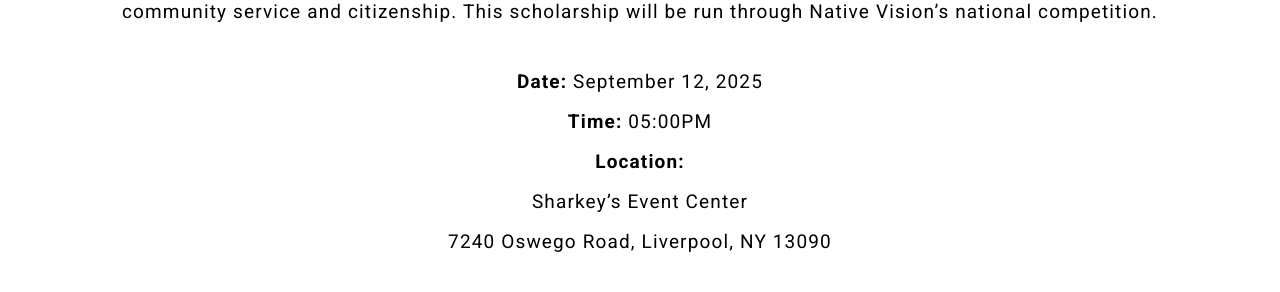
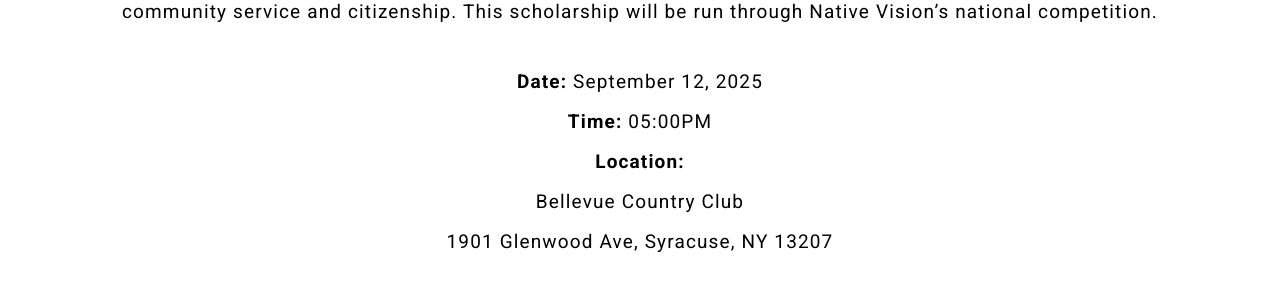
Before and after one commit to adamdjbrett/alfieaward.com, an Eleventy site: page content/award/award-details.md in a window 1280 px wide. Shown: the part 508-800 px from the top of the page. Built offline with nearby package versions, Linux system fonts and the light colour scheme; Eleventy itself is replaced by a stand-in of ours; files that its build step writes are made by us from their sources; what @zachleat/heading-anchors, zod-validation-error would draw is missing.

Commit message:
Update award-details.md
venue update

```diff
--- a/content/award/award-details.md
+++ b/content/award/award-details.md
@@ -5,8 +5,8 @@ event:
   date: September 12, 2025
   time: 05:00PM
   location:
-    - info: "Sharkey’s Event Center"
-    - info: "7240 Oswego Road, Liverpool, NY 13090"
+    - info: "Bellevue Country Club"
+    - info: "1901 Glenwood Ave, Syracuse, NY 13207"
 date: 2025-05-13
 show_founding: true
 show_newsletter: true
```
